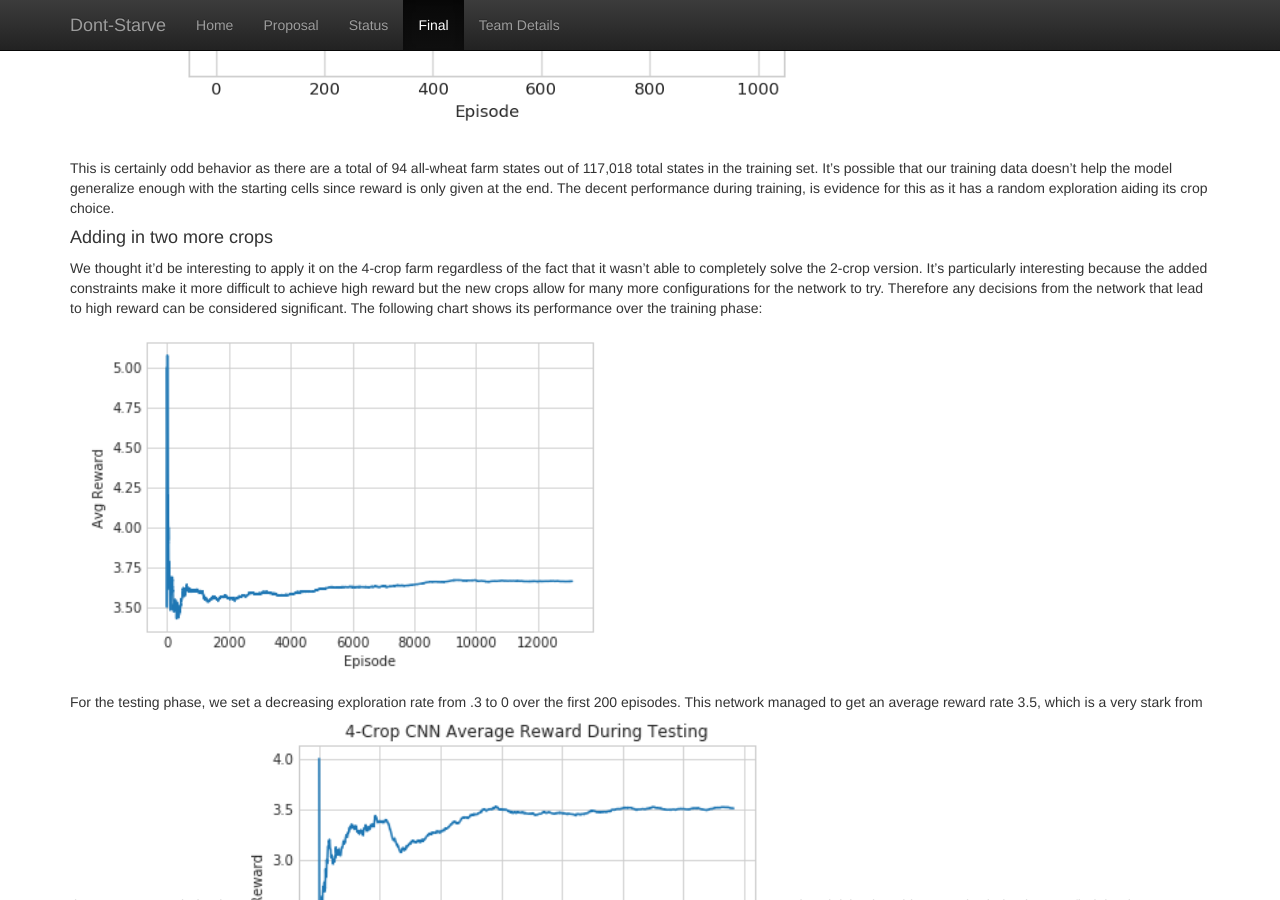
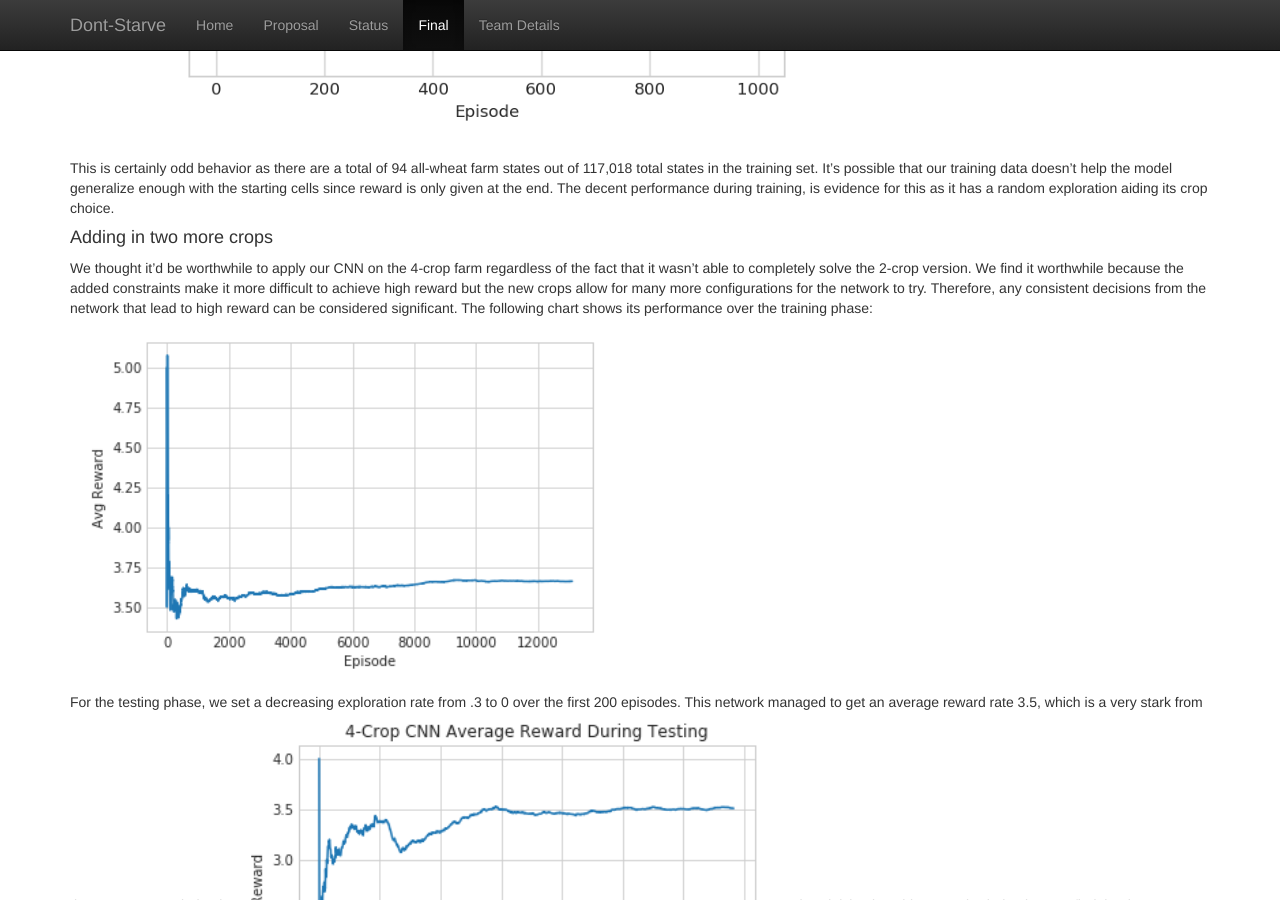
Before and after one commit to Farbod909/cs175-dont-starve, a Jekyll site: the page built from docs/final.md, in a window 1280 px wide and 900 px high, scrolled down 3867 px. Built offline with Jekyll 4.4.1, drawn with Linux system fonts in a browser that asks for light colours; our own code applies the rules of GitHub Pages for plain Markdown files.

Commit message:
Update final.md

```diff
--- a/docs/final.md
+++ b/docs/final.md
@@ -60,10 +60,9 @@ This is certainly odd behavior as there are a total of 94 all-wheat farm states
 It's possible that our training data doesn't help the model generalize enough with the starting cells since reward is only given at the end. The decent performance during training, is evidence for this as it has a random exploration aiding its crop choice.
 
 #### Adding in two more crops
-
-We thought it'd be interesting to apply it on the 4-crop farm regardless of the fact that it wasn't able to completely solve the 2-crop version.
-It's particularly interesting because the added constraints make it more difficult to achieve high reward but the new crops allow for many more configurations for the network to try.
-Therefore any decisions from the network that lead to high reward can be considered significant.
+We thought it'd be worthwhile to apply our CNN on the 4-crop farm regardless of the fact that it wasn't able to completely solve the 2-crop version.
+We find it worthwhile because the added constraints make it more difficult to achieve high reward but the new crops allow for many more configurations for the network to try.
+Therefore, any consistent decisions from the network that lead to high reward can be considered significant.
 The following chart shows its performance over the training phase:
 
 ![alt text](https://raw.githubusercontent.com/Farbod909/cs175-dont-starve/master/figures/4_crop_avg_reward.PNG)
```
